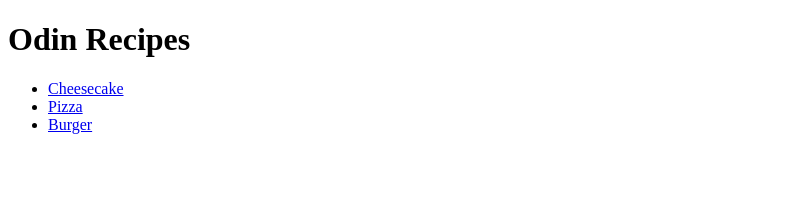
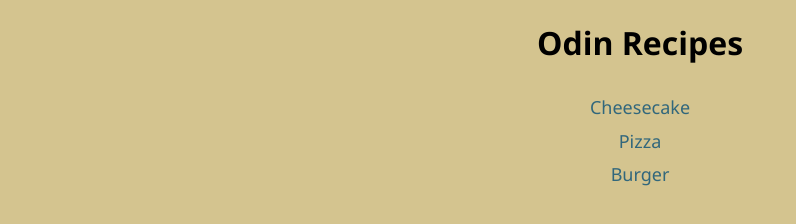
Before and after one commit to Pavlovic-Stefan/odin-recipes, a plain HTML site: page index.html in a window 1280 px wide. Shown: the whole page, without its empty margins (0-796 px from the left). Drawn offline with Linux system fonts and the light colour scheme.

Commit message:
Add styles to all pages
Align <p> on cheesecake page

```diff
--- a/css/styles.css
+++ b/css/styles.css
@@ -0,0 +1,39 @@
+* {
+    font-family: 'Segoe UI', Tahoma, Geneva, Verdana, sans-serif;
+}
+
+img, h1, h2, p, ul, ol {
+    display: block;
+    margin-left: auto;
+    margin-right: auto;
+    text-align: center;
+}
+
+img {
+    width: auto;
+    height: 300px;
+}
+h1, h2, p{
+    width: 800px;
+}
+
+ul, ol {
+    margin-left: -40px;
+
+}
+
+li {
+    display: grid;
+}
+
+a {
+    text-decoration: none;
+    font-size: 18px;
+    color: rgb(49, 103, 124);
+    margin-top: .75%;
+
+}
+
+body {
+    background-color: rgb(212, 196, 143);
+}
```
Also changed, not shown: recipes/cheesecake.html (indentation only).
